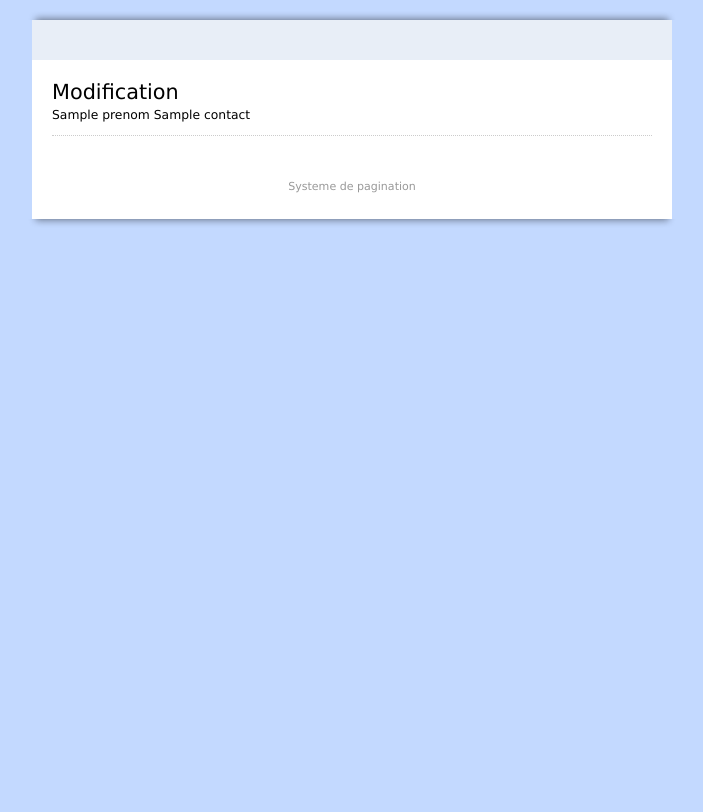
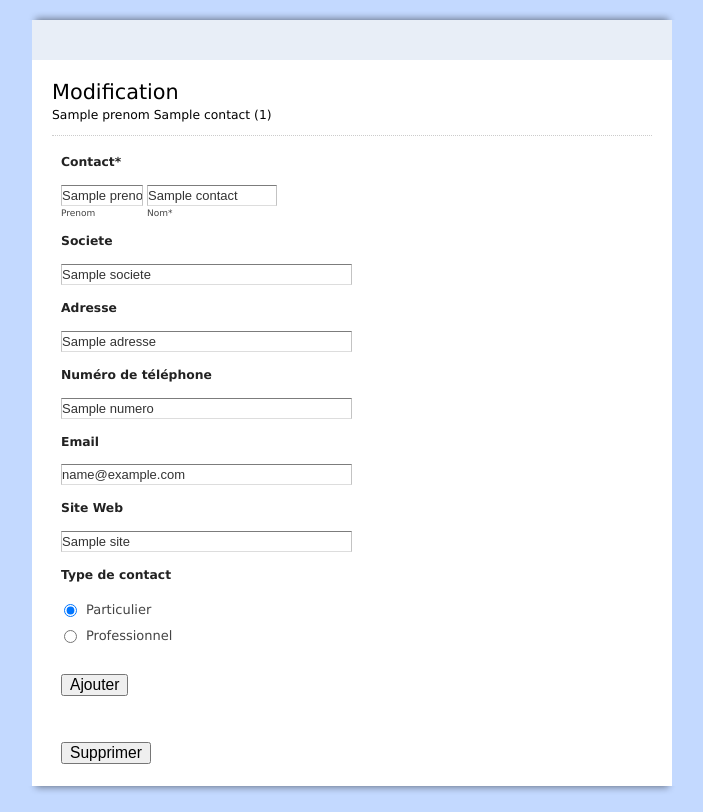
Before and after one commit to gambaj/projetPHP, a PHP site: template Vue/vueModificationContact.php in a window 1280 px wide. Shown: the whole page, without its empty margins (288-991 px from the left). Before the commit the page ends 225 px from the top, so only its background shows below. Run offline with PHP 8.4, Linux system fonts and the light colour scheme; the template is opened without the code that fills it: most values are stand-ins (such as "Sample title", 1, 10 or a date in 2020).

Commit message:
Ajout de la modification et la suppression de contact

```diff
--- a/Vue/vueModificationContact.php
+++ b/Vue/vueModificationContact.php
@@ -12,14 +12,75 @@
         <div id="container">
             <h1><a>Liste de contact</a></h1>
 
-            <div class="centre">
+            <form id="form_1074181" class="appnitro"  method="post" action="index.php?action=miseAJour&id=<?php echo $id;?>">
                 <div class="description">
                     <h2>Modification</h2>
-                    <p><?php echo $contact->getPrenom() . ' ' .  $contact->getNom(); ?></p>
+                    <p><?php echo $contact->getPrenom() . ' ' .  $contact->getNom() . ' (' . $id . ')'; ?></p>
                 </div>
 
-            </div>
-            <div id="footer"><p>Systeme de pagination</p></div>
+                <ul>
+                    <li id="li_1" >
+                        <label class="description" for="prenom">Contact*</label>
+                        <span>
+                            <input id="prenom" name= "prenom" class="element text" maxlength="255" size="8" value="<?php echo $contact->getPrenom();?>"/>
+                            <label>Prenom</label>
+                        </span>
+                        <span>
+                            <input id="nom" name= "nom" class="element text" maxlength="255" size="14" value="<?php echo $contact->getNom();?>" required/>
+                            <label>Nom*</label>
+                        </span>
+                    </li>
+                    <li id="li_2" >
+                        <label class="description" for="societe">Societe </label>
+                        <div>
+                            <input id="societe" name="societe" class="element text medium" type="text" maxlength="255" value="<?php echo $contact->getSociete();?>"/>
+                        </div>
+                    </li>
+                    <li id="li_3" >
+                        <label class="description" for="adresse">Adresse </label>
+                        <div>
+                            <input id="adresse" name="adresse" class="element text medium" type="text" maxlength="255" value="<?php echo $contact->getAdresse();?>"/>
+                        </div>
+                    </li>
+                    <li id="li_4" >
+                        <label class="description" for="numero">Numéro de téléphone </label>
+                        <div>
+                            <input id="numero" name="numero" class="element text medium" type="text" maxlength="255" value="<?php echo $contact->getNumero();?>"/>
+                        </div>
+                    </li>
+                    <li id="li_5" >
+                        <label class="description" for="email">Email </label>
+                        <div>
+                            <input id="email" name="email" class="element text medium" type="email" maxlength="255" value="<?php echo $contact->getEmail();?>"/>
+                        </div>
+                    </li>
+                    <li id="li_6" >
+                        <label class="description" for="site">Site Web </label>
+                        <div>
+                            <input id="site" name="site" class="element text medium" type="text" maxlength="255" value="<?php echo $contact->getSite();?>"/>
+                        </div>
+                    </li>
+                    <li id="li_7" >
+                        <label class="description" for="type">Type de contact </label>
+                        <span>
+                            <input id="particulier" name="type" class="element radio" type="radio" value="particulier" checked="checked"/>
+                            <label class="choice" for="particulier">Particulier</label>
+                            <input id="professionnel" name="type" class="element radio" type="radio" value="professionnel" />
+                            <label class="choice" for="professionnel">Professionnel</label>
+                        </span>
+                    </li>
+                    <li class="buttons">
+                        <input id="saveForm" class="button_text" type="submit" name="submit" value="Ajouter" />
+                    </li>
+                </ul>
+            </form>
+            <form method="post" class="appnitro" action="index.php?action=suppression&id=<?php echo $id;?>">
+                <ul>
+                    <li class="buttons">
+                        <input type="submit" class="button_text" value="Supprimer" />
+                    </li>
+                </ul>
+            </form>
         </div>
         <img id="bottom" src="vue/image/bottom.png" alt="">
     </body>
```
Also changed, not shown: Controleur/ControleurContact.php (+15 -3 lines), Controleur/Routeur.php (+31 -3 lines), Modele/BaseDeDonnees.php (+18 -3 lines).
